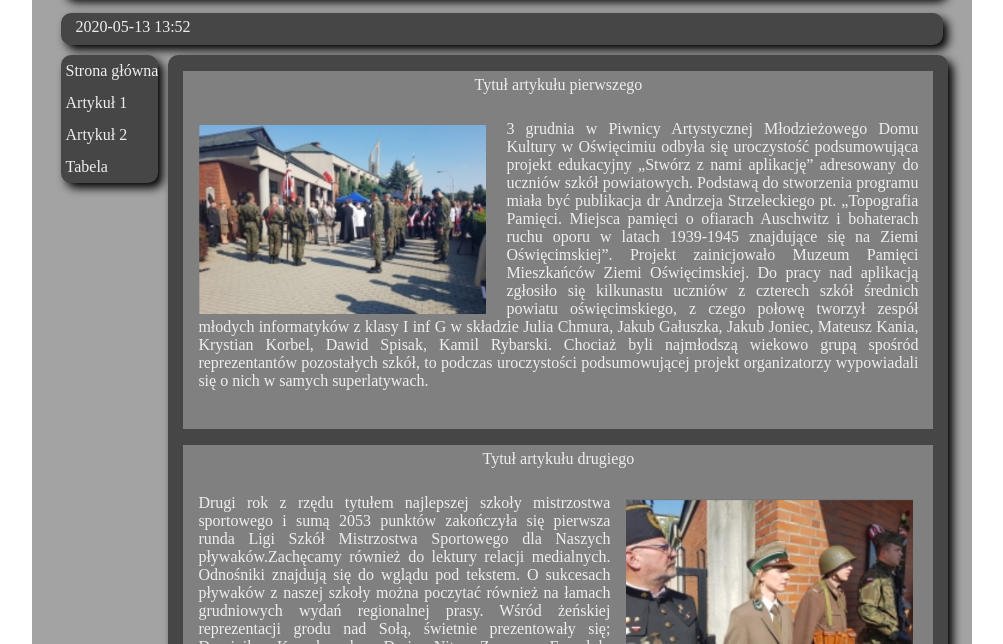
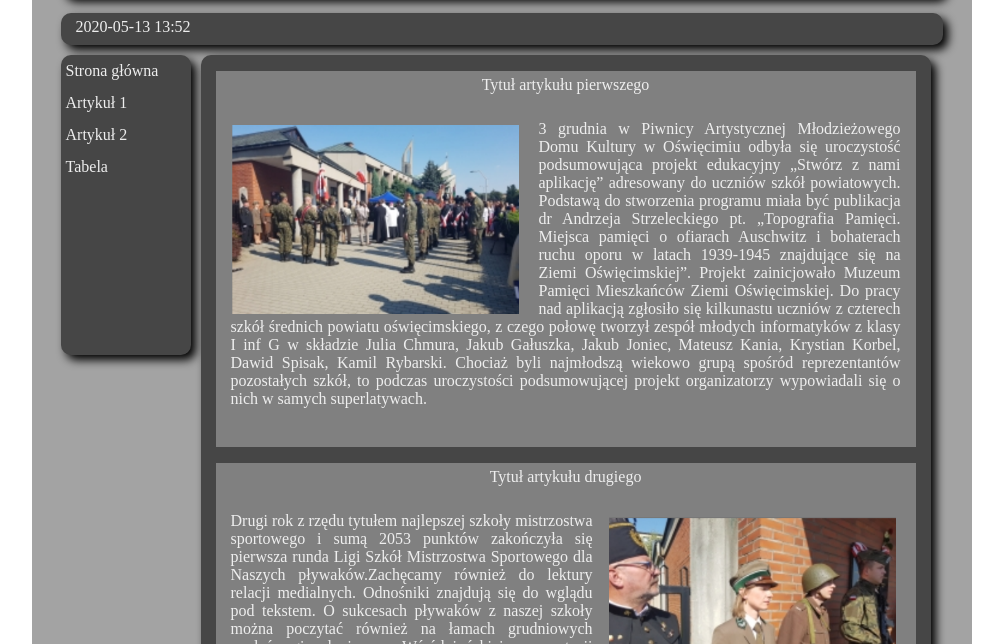
Before and after one commit to Karolina0123/strona, a plain HTML site: page index.html in a window 1280 px wide. Shown: the part 156-800 px from the top of the page, without its empty margins (204-1207 px from the left). Drawn offline with Linux system fonts and the light colour scheme.

Commit message:
Update css.css

```diff
--- a/css.css
+++ b/css.css
@@ -1,7 +1,7 @@
 .all{
     background-color:rgb(163, 163, 163);
     width: 900px;
-    min-height: 950px;
+    min-height: 990px;
     margin-left: 18%;
     border: 20px solid rgb(163, 163, 163);
 }
@@ -10,8 +10,8 @@
     float: left;
     border-radius: 10px;
     box-shadow: 5px 5px 10px black;
-    min-width: 10%;
-    min-height: 80%;
+    min-width: 130px;
+    min-height: 300px;
     margin-left: 1%;
 }
 .main{
@@ -19,7 +19,7 @@
     float: left;
     border-radius: 10px;
     box-shadow: 5px 5px 10px black;
-    min-width: 770px;
+    min-width: 700px;
     margin-left: 10px;
 }
 .data{
@@ -111,7 +111,7 @@ footer{
 }
 .szary{
     background-color: grey;
-    width: 750px;
+    width: 700px;
     margin-left: 15px;
     margin-right: 15px;
 }
```
